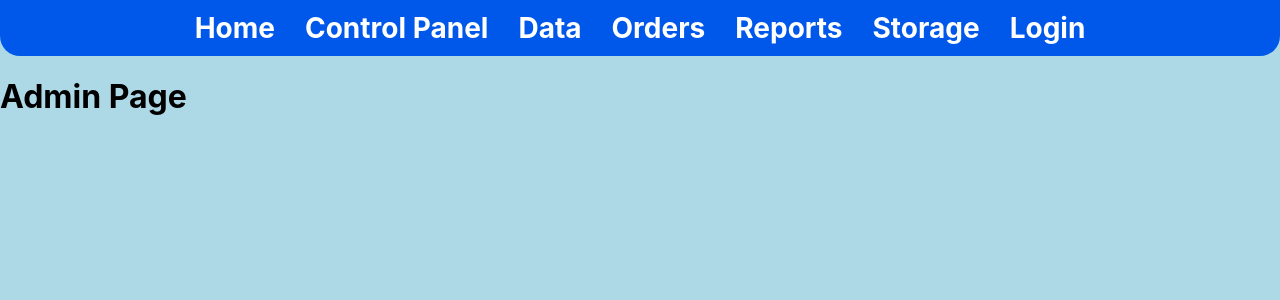
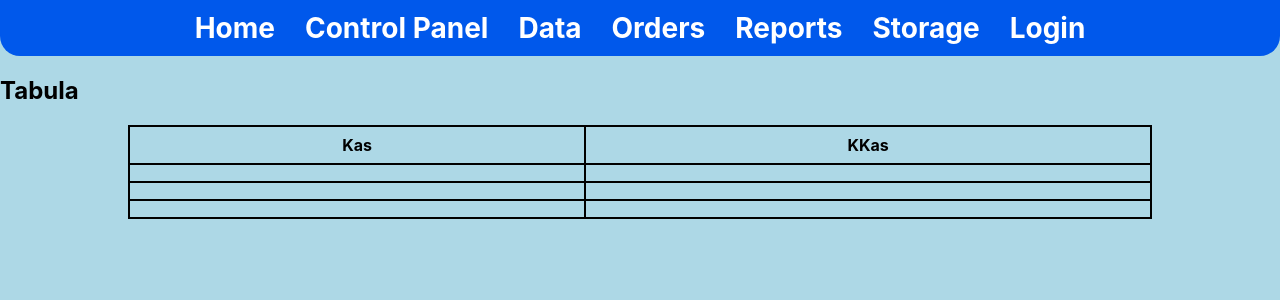
Before and after one commit to Dragonbestgg1/lietotajulomas, a React (Create React App) app: page /admin in a window 1280 px wide. Shown: the top 300 px of the page. Built offline with nearby package versions, Linux system fonts and the light colour scheme.

Commit message:
Uztaisiju tabulu

```diff
--- a/src/HomePage.js
+++ b/src/HomePage.js
@@ -1,9 +1,11 @@
 import React from 'react';
+import "../src/styles/homePage.css";
 
 function HomePage() {
   return (
-    <div>
-      <h1>Welcome to the Home Page!</h1>
+    <div className='main-container'>
+      {/* <h1>Welcome to the Home Page!</h1> */}
+      <img src="https://images.pexels.com/photos/3806690/pexels-photo-3806690.jpeg?auto=compress&cs=tinysrgb&w=1260&h=750&dpr=1" />
       <img src="https://images.pexels.com/photos/3806690/pexels-photo-3806690.jpeg?auto=compress&cs=tinysrgb&w=1260&h=750&dpr=1" />
     </div>
   );
--- a/src/admin/index.js
+++ b/src/admin/index.js
@@ -6,7 +6,27 @@ import { useState } from "react";
 function Admin(){
     return(
         <div className={`${style.main}`}>
-            <h1 className={style.title}>Admin Page</h1>
+           <h2>Tabula</h2>
+
+<table>
+  <tr>
+    <th>Kas</th>
+    <th>KKas</th>
+  </tr>
+  <tr>
+    <td></td>
+    <td></td>
+  </tr>
+  <tr>
+    <td></td>
+    <td></td>
+  </tr>
+  <tr>
+    <td></td>
+    <td></td>
+
+  </tr>
+</table>
         </div>
     )
 }
--- a/src/styles/admin.module.css
+++ b/src/styles/admin.module.css
@@ -1,3 +1,24 @@
-.main{
 
+table {
+  width: 80%;
+  height: 80px;
+  border-collapse: collapse;
+  margin-left: auto;
+  margin-right: auto;
 }
+
+table, td, th {
+  border: 2px solid black;
+  padding: 8px;
+}
+
+th {
+
+    margin-left: auto;
+    margin-right: auto;
+}
+
+input[type="text"] {
+    width: 200px;
+    height: 50px;
+}
--- a/src/styles/homePage.css
+++ b/src/styles/homePage.css
@@ -0,0 +1,8 @@
+.main-container{
+    display: flex;
+    justify-content: space-around;
+    padding: 5px;
+    margin: 20px;
+    height: 80vh;
+    width: 100%;
+}
```
